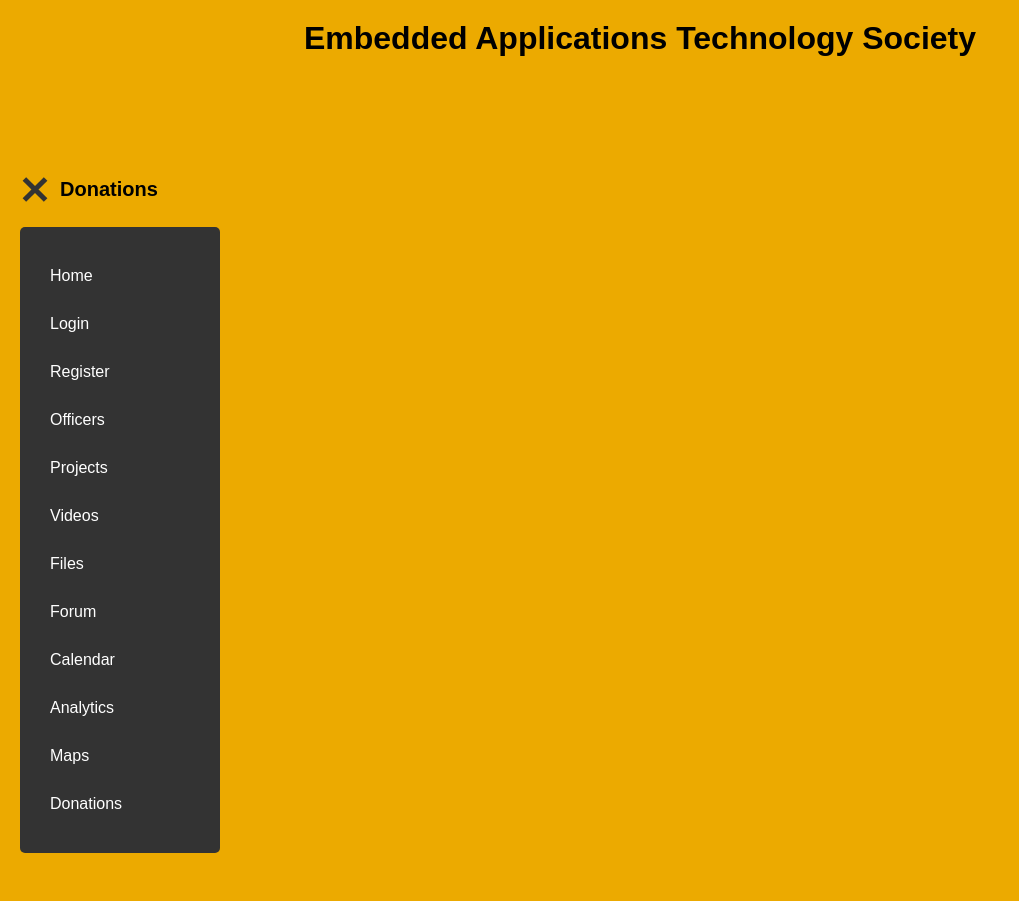
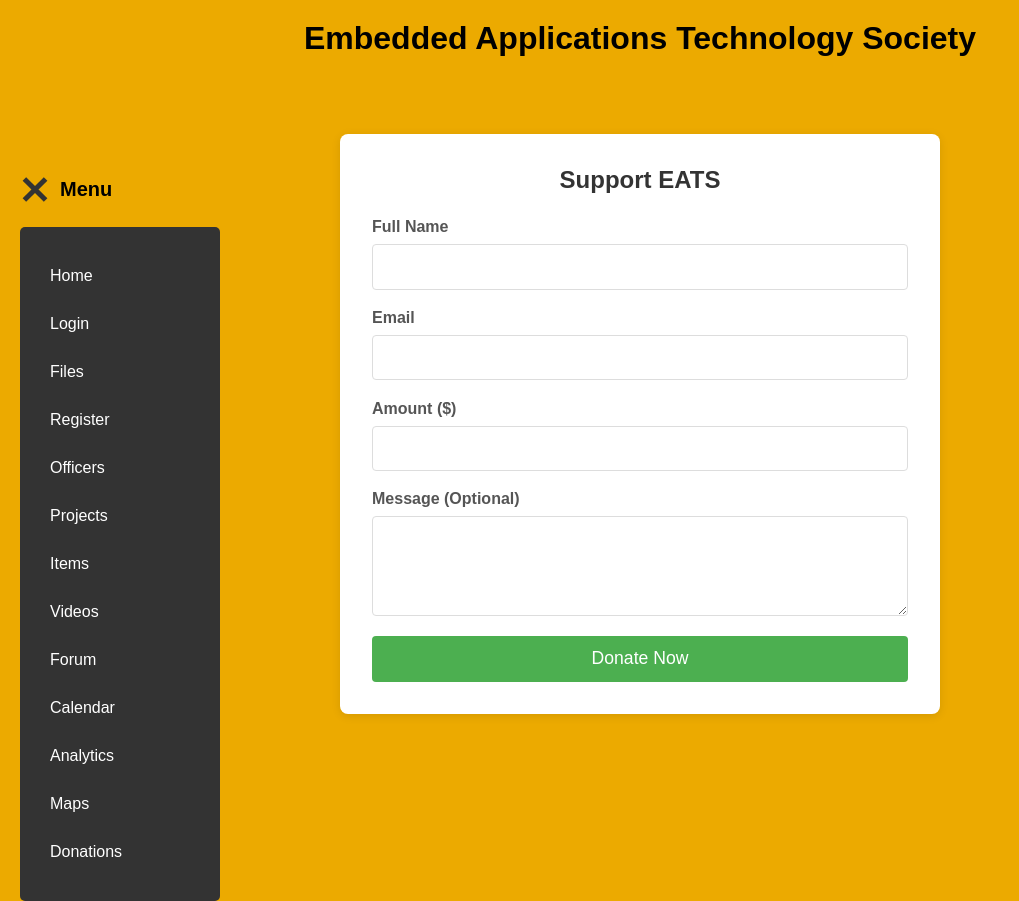
Before and after one commit to AlvaroMoraCSULB/EATS_Website, a React (Create React App) app in the folder my/client/: page /donations in a window 1280 px wide. Both pictures are taken after a click on the label 35 px from the left and 189 px from the top of the page. Shown: the whole page, without its empty margins (0-1019 px from the left). Before the commit the page ends 853 px from the top, so only its background shows below. Built offline with nearby package versions, Linux system fonts and the light colour scheme.

Commit message:
Did front end of Donation page, and made a small edit to CartDisplay

```diff
--- a/my/client/src/App.css
+++ b/my/client/src/App.css
@@ -198,3 +198,98 @@ h1 {
 .register-container button:hover {
   background-color: #0056b3;
 }
+
+/* ===== DONATION PAGE STYLES ===== */
+.donation-page {
+  max-width: 600px;
+  margin: 2rem auto;
+  padding: 2rem;
+  background: white;
+  border-radius: 8px;
+  box-shadow: 0 2px 10px rgba(0, 0, 0, 0.1);
+}
+
+.donation-page h2 {
+  color: #333;
+  text-align: center;
+  margin-bottom: 1.5rem;
+}
+
+.donation-form {
+  display: flex;
+  flex-direction: column;
+  gap: 1.2rem;
+}
+
+.donation-form .form-group {
+  display: flex;
+  flex-direction: column;
+  gap: 0.5rem;
+}
+
+.donation-form label {
+  font-weight: bold;
+  color: #555;
+}
+
+.donation-form input,
+.donation-form textarea {
+  padding: 0.8rem;
+  border: 1px solid #ddd;
+  border-radius: 4px;
+  font-size: 1rem;
+}
+
+.donation-form textarea {
+  min-height: 100px;
+}
+
+.donation-form button[type="submit"] {
+  background: #4caf50;
+  color: white;
+  padding: 0.8rem;
+  font-size: 1.1rem;
+  border: none;
+  border-radius: 4px;
+  cursor: pointer;
+  transition: background 0.3s;
+}
+
+.donation-form button:hover {
+  background: #45a049;
+}
+
+/* Donation Message Styles */
+.donation-message {
+  text-align: left;
+  padding: 2rem;
+  background: #fffe81;
+  border-radius: 8px;
+  max-width: 500px;
+  margin: 0 auto;
+  border: 1px solid #ffe0b2;
+}
+
+.donation-message p {
+  font-size: 1.1rem;
+  margin-bottom: 1rem;
+  color: #333;
+}
+
+/* Return to Form Button (Larger) */
+.return-button {
+  background: #ecaa00;
+  color: white;
+  padding: 14px 24px;
+  border: none;
+  border-radius: 4px;
+  cursor: pointer;
+  font-size: 1.1rem;
+  margin-top: 1.5rem;
+  min-width: 180px;
+  transition: background-color 0.3s;
+}
+
+.return-button:hover {
+  background: #d69900;
+}
--- a/my/client/src/Donations.js
+++ b/my/client/src/Donations.js
@@ -1,12 +1,32 @@
-import React from "react";
-import { Link } from "react-router-dom";
-import "./App.css";
+import React, { useState } from 'react';
+import { Link } from 'react-router-dom';
+import { useAuth } from './context/authContext';
 
 const Donations = () => {
+  const { user } = useAuth();
+  const [formData, setFormData] = useState({
+    name: user?.name || '',
+    email: user?.email || '',
+    amount: '',
+    message: ''
+  });
+  const [showMessage, setShowMessage] = useState(false);
+
+  const handleChange = (e) => {
+    setFormData({ ...formData, [e.target.name]: e.target.value });
+  };
+
+  const handleSubmit = (e) => {
+    e.preventDefault();
+    setShowMessage(true);
+    setFormData({ ...formData, amount: '', message: '' });
+  };
+
   return (
-    <div>
+    <div className="app-container">
       <h1>Embedded Applications Technology Society</h1>
-      {/* Hamburger Menu Structure */}
+
+      {/* Hamburger Menu - matches your existing CSS structure */}
       <div className="hamburger-menu">
         <input type="checkbox" id="menu-toggle" />
         <label htmlFor="menu-toggle" className="hamburger-icon">
@@ -14,23 +34,88 @@ const Donations = () => {
           <span></span>
           <span></span>
         </label>
-        <span className="menu-text">Donations</span>
-        <nav className="menu">
+        <span className="menu-text">Menu</span>
+        <div className="menu">
           <ul>
             <li><Link to="/">Home</Link></li>
             <li><Link to="/login">Login</Link></li>
+            <li><Link to="/files">Files</Link></li>
             <li><Link to="/register">Register</Link></li>
             <li><Link to="/officers">Officers</Link></li>
             <li><Link to="/projects">Projects</Link></li>
+            <li><Link to="/items">Items</Link></li>
             <li><Link to="/videos">Videos</Link></li>
-            <li><Link to="/files">Files</Link></li>
             <li><Link to="/forum">Forum</Link></li>
             <li><Link to="/calendar">Calendar</Link></li>
             <li><Link to="/analytics">Analytics</Link></li>
             <li><Link to="/maps">Maps</Link></li>
             <li><Link to="/donations">Donations</Link></li>
           </ul>
-        </nav>
+        </div>
+      </div>
+
+      <div className="donation-page">
+        <h2>Support EATS</h2>
+
+        {showMessage ? (
+          <div className="donation-message">
+            <p>We are currently not taking online donations right now.</p>
+            <p>We apologize for the inconvenience.</p>
+            <button
+              onClick={() => setShowMessage(false)}
+              className="return-button"
+            >
+              Return to Form
+            </button>
+          </div>
+        ) : (
+          <form onSubmit={handleSubmit} className="donation-form">
+            <div className="form-group">
+              <label>Full Name</label>
+              <input
+                type="text"
+                name="name"
+                value={formData.name}
+                onChange={handleChange}
+                required
+              />
+            </div>
+
+            <div className="form-group">
+              <label>Email</label>
+              <input
+                type="email"
+                name="email"
+                value={formData.email}
+                onChange={handleChange}
+                required
+              />
+            </div>
+
+            <div className="form-group">
+              <label>Amount ($)</label>
+              <input
+                type="number"
+                name="amount"
+                min="1"
+                value={formData.amount}
+                onChange={handleChange}
+                required
+              />
+            </div>
+
+            <div className="form-group">
+              <label>Message (Optional)</label>
+              <textarea
+                name="message"
+                value={formData.message}
+                onChange={handleChange}
+              />
+            </div>
+
+            <button type="submit" className="donate-button">Donate Now</button>
+          </form>
+        )}
       </div>
     </div>
   );
--- a/my/client/src/components/CartDisplay.js
+++ b/my/client/src/components/CartDisplay.js
@@ -78,7 +78,7 @@ const CartDisplay = () => {
             We are currently not taking online orders right now.
           </p>
           <p style={{ margin: '0 0 15px 0' }}>
-            Sorry for the inconvenience.
+            We apologize for the inconvenience.
           </p>
           <button
             onClick={() => setShowOrderMessage(false)}
```
